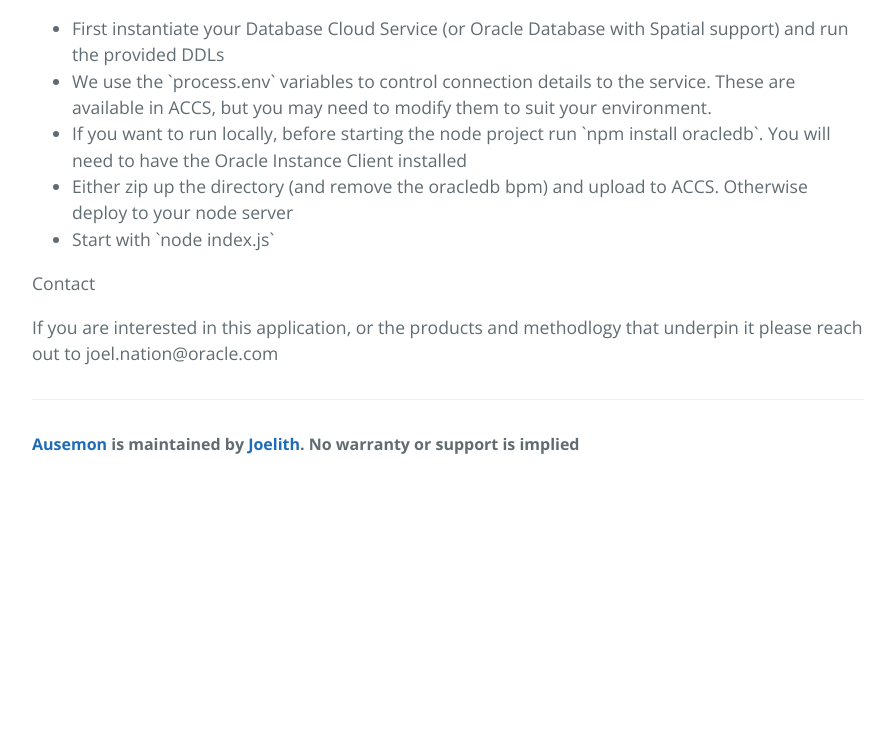
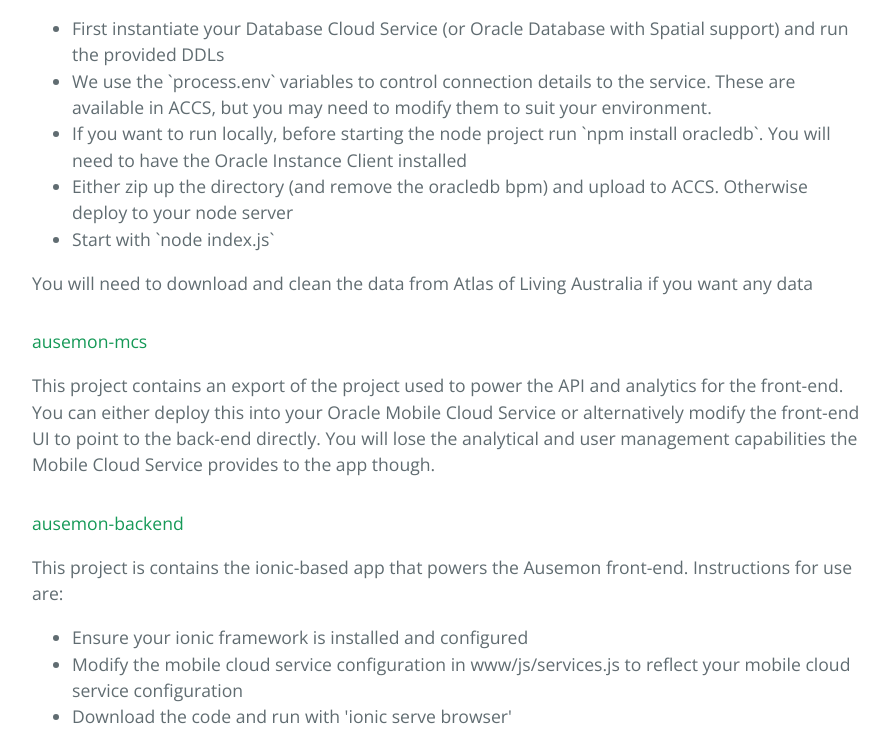
Before and after one commit to Joelith/ausemon, a plain HTML site: page index.html in a window 1280 px wide. Shown: the part 1521-2272 px from the top of the page, without its empty margins (192-1085 px from the left). Before the commit the page ends 2009 px from the top, so only its background shows below. Drawn offline with nearby package versions, Linux system fonts and the light colour scheme.

Commit message:
Update index.html

```diff
--- a/index.html
+++ b/index.html
@@ -51,6 +51,19 @@
   <li>Either zip up the directory (and remove the oracledb bpm) and upload to ACCS. Otherwise deploy to your node server</li>
   <li>Start with `node index.js`</li>
 </ul>
+You will need to download and clean the data from Atlas of Living Australia if you want any data
+
+<h4><a href="https://github.com/Joelith/ausemon-mcs"></a>ausemon-mcs</a></h4>
+<p>This project contains an export of the project used to power the API and analytics for the front-end. You can either deploy this into your Oracle Mobile Cloud Service or alternatively modify the front-end UI to point to the back-end directly. You will lose the analytical and user management capabilities the Mobile Cloud Service provides to the app though.</p>
+
+<h4><a href="https://github.com/Joelith/ausemon-frontend"></a>ausemon-backend</a></h4>
+<p>This project is contains the ionic-based app that powers the Ausemon front-end. Instructions for use are:</p>
+<ul>
+  <li>Ensure your ionic framework is installed and configured</li>
+  <li>Modify the mobile cloud service configuration in www/js/services.js to reflect your mobile cloud service configuration</li>
+  <li>Download the code and run with 'ionic serve browser'</li>
+</ul>
+If you are not using the Mobile Cloud Service you will need to modify the API calls to point to your back-end service (this will require some re-work as we rely on the Mobile Cloud Service SDK to do most of this)</p>
 
 <a id="support-or-contact" class="anchor" href="#support-or-contact" aria-hidden="true"><span aria-hidden="true" class="octicon octicon-link"></span></a>Contact</h3>
 
```
